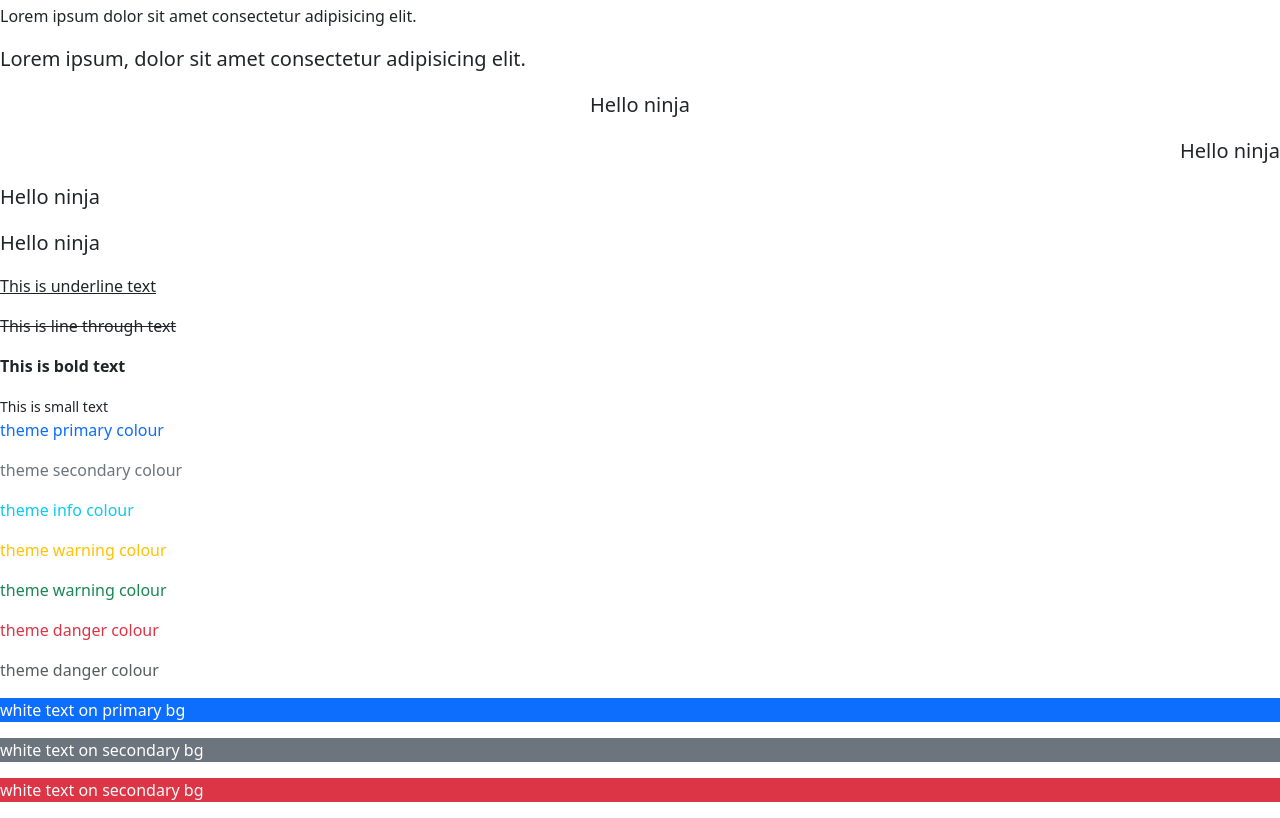
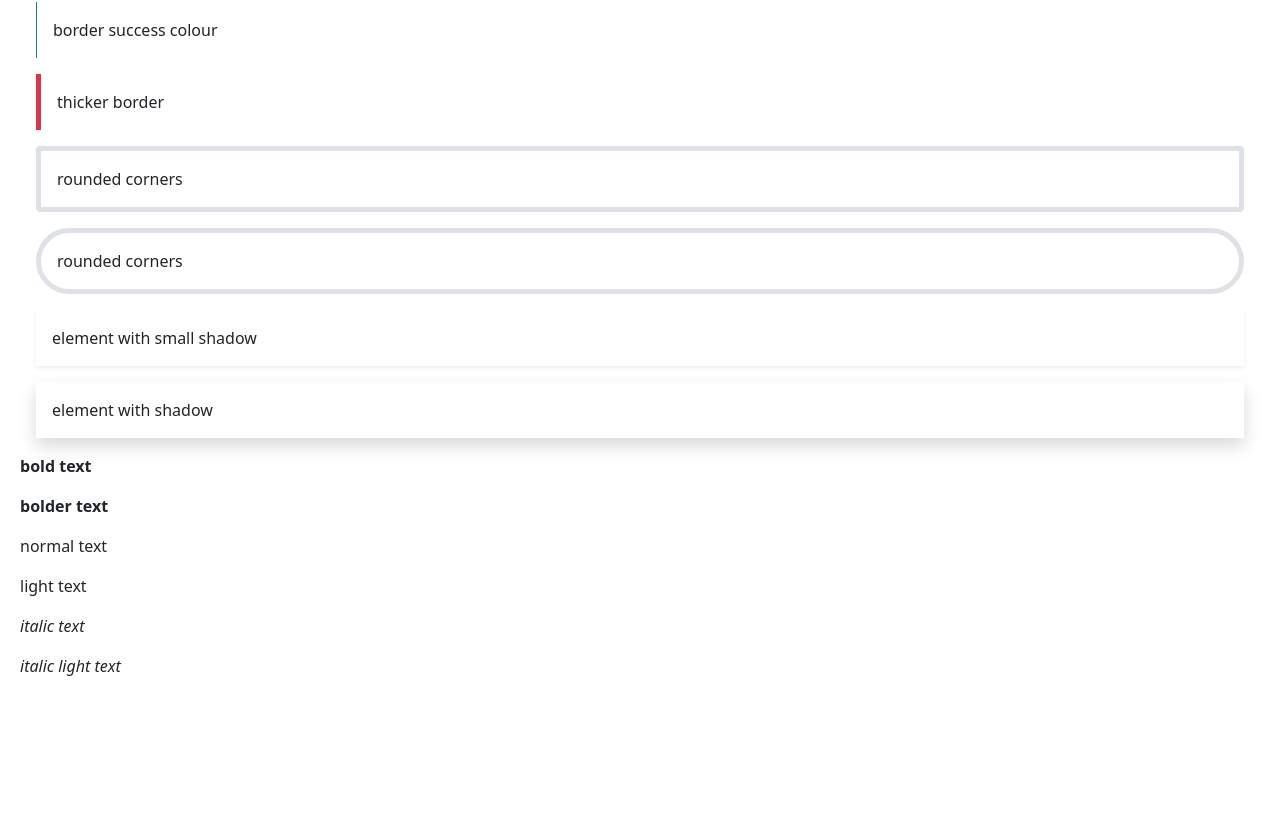
Before and after one commit to Papayaweb00/coursBootstrap, a plain HTML site: page index.html in a window 1280 px wide. Shown: the part 529-1347 px from the top of the page. After the commit the page ends 1227 px from the top, so only its background shows below. Drawn offline with nearby package versions, Linux system fonts and the light colour scheme.

Commit message:
Update index.html

```diff
--- a/index.html
+++ b/index.html
@@ -1,59 +1,41 @@
-<!DOCTYPE html>
 <html lang="en">
+<head>
+  <meta charset="UTF-8">
+  <meta http-equiv="X-UA-Compatible" content="IE=edge">
+  <meta name="viewport" content="width=device-width, initial-scale=1.0">
+  <title>Net Ninja Pro - the Book</title>
+  <link href="https://cdn.jsdelivr.net/npm/bootstrap@5.0.1/dist/css/bootstrap.min.css" rel="stylesheet" integrity="sha384-+0n0xVW2eSR5OomGNYDnhzAbDsOXxcvSN1TPprVMTNDbiYZCxYbOOl7+AMvyTG2x" crossorigin="anonymous">
+  <style>
+    body{ margin: 20px; }
+  </style>
+</head>
+<body>
+  <!-- margin & padding -->
+  <div class="m-1 p-1 bg-primary">small margin & padding</div>
+  <div class="m-5 p-5 bg-primary">large margin & padding</div>
+  <div class="my-3 px-5 bg-primary">margin in y dir, padding in x dir</div>
+  <div class="mt-3 mb-4 ps-5 pt-4 pe-2 pb-1 bg-primary">m & p for each direction</div>
 
-<head>
-    <meta charset="UTF-8">
-    <meta name="viewport" content="width=device-width, initial-scale=1.0">
-    <title>Net ninja pro - the Book</title>
-    <link href="https://cdn.jsdelivr.net/npm/bootstrap@5.3.3/dist/css/bootstrap.min.css" rel="stylesheet"
-        integrity="sha384-QWTKZyjpPEjISv5WaRU9OFeRpok6YctnYmDr5pNlyT2bRjXh0JMhjY6hW+ALEwIH" crossorigin="anonymous">
-</head>
+  <!-- borders -->
+  <div class="m-3 p-3 border">default border</div>
+  <div class="m-3 p-3 border-top border-end">individual borders</div>
+  <div class="m-3 p-3 border-start border-success">border success colour</div>
+  <div class="m-3 p-3 border-start border-danger border-5">thicker border</div>
+  <div class="m-3 p-3 rounded border border-5">rounded corners</div>
+  <div class="m-3 p-3 rounded-pill border border-5">rounded corners</div>
 
-<body>
-    <!--  heading tags -->
-    <h1>Boostrap 5 Tutorial</h1>
-    <h2>this is an h2</h2>
-    <h3>this is an h3</h3>
-    <h2 class="h3">this is an 2 with an h3 class</h2>
+  <!-- box shadow -->
+  <div class="m-3 p-3 shadow-sm">element with small shadow</div>
+  <div class="m-3 p-3 shadow">element with shadow</div>
 
-    <!-- display headings -->
-    <h1 class="display-1">Display-1 heading</h1>
-    <h1 class="display-4">Display-2 heading</h1>
-    <h1 class="display-6">Display-3 heading</h1>
-    <p class="display-1">p tags with display-1 class</p>
-    <!-- lead text & alignment -->
-    <p>Lorem ipsum dolor sit amet consectetur adipisicing elit.</p>
-    <p class="lead">Lorem ipsum, dolor sit amet consectetur adipisicing elit.</p>
+  <!-- font weight -->
+  <p class="fw-bold">bold text</p>
+  <p class="fw-bolder">bolder text</p>
+  <p>normal text</p>
+  <p class="fw-light">light text</p>
+  <p class="fst-italic">italic text</p>
+  <p class="fst-italic fw-light">italic light text</p>
 
-    <p class="lead text-center">Hello ninja</p>
-    <p class="lead text-end">Hello ninja</p>
-    <p class="lead text-start">Hello ninja</p>
-    <p class="lead">Hello ninja</p>
-
-    <!-- text decoration & font weight -->
-    <p class="text-decoration-underline">This is underline text</p>
-    <p class="text-decoration-line-through">This is line through text</p>
-    <p class="fw-bold">This is bold text</p>
-    <small>This is small text</small>
-
-    <!-- text colours -->
-    <p class="text-primary">theme primary colour</p>
-    <p class="text-secondary">theme secondary colour</p>
-    <p class="text-info">theme info colour</p>
-    <p class="text-warning">theme warning colour</p>
-    <p class="text-success">theme warning colour</p>
-    <p class="text-danger">theme danger colour</p>
-    <p class="text-muted">theme danger colour</p>
-
-    <!-- bg colors -->
-    <p class="text-white bg-primary">white text on primary bg</p>
-    <p class="text-white bg-secondary">white text on secondary bg</p>
-    <p class="text-light bg-danger">white text on secondary bg</p>
-
-
-    <script src="https://cdn.jsdelivr.net/npm/bootstrap@5.3.3/dist/js/bootstrap.bundle.min.js"
-        integrity="sha384-YvpcrYf0tY3lHB60NNkmXc5s9fDVZLESaAA55NDzOxhy9GkcIdslK1eN7N6jIeHz"
-        crossorigin="anonymous"></script>
+  <script src="https://cdn.jsdelivr.net/npm/bootstrap@5.0.1/dist/js/bootstrap.bundle.min.js" integrity="sha384-gtEjrD/SeCtmISkJkNUaaKMoLD0//ElJ19smozuHV6z3Iehds+3Ulb9Bn9Plx0x4" crossorigin="anonymous"></script>
 </body>
-
 </html>
```
